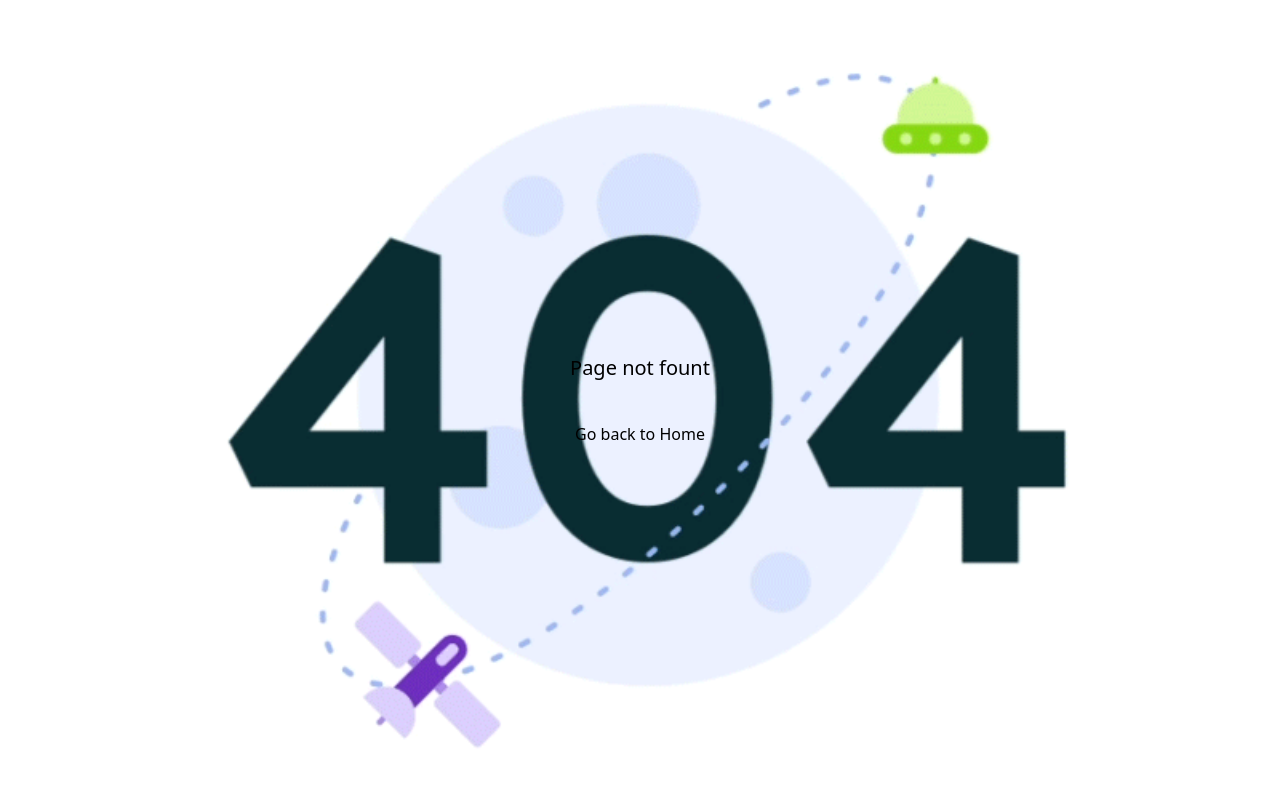
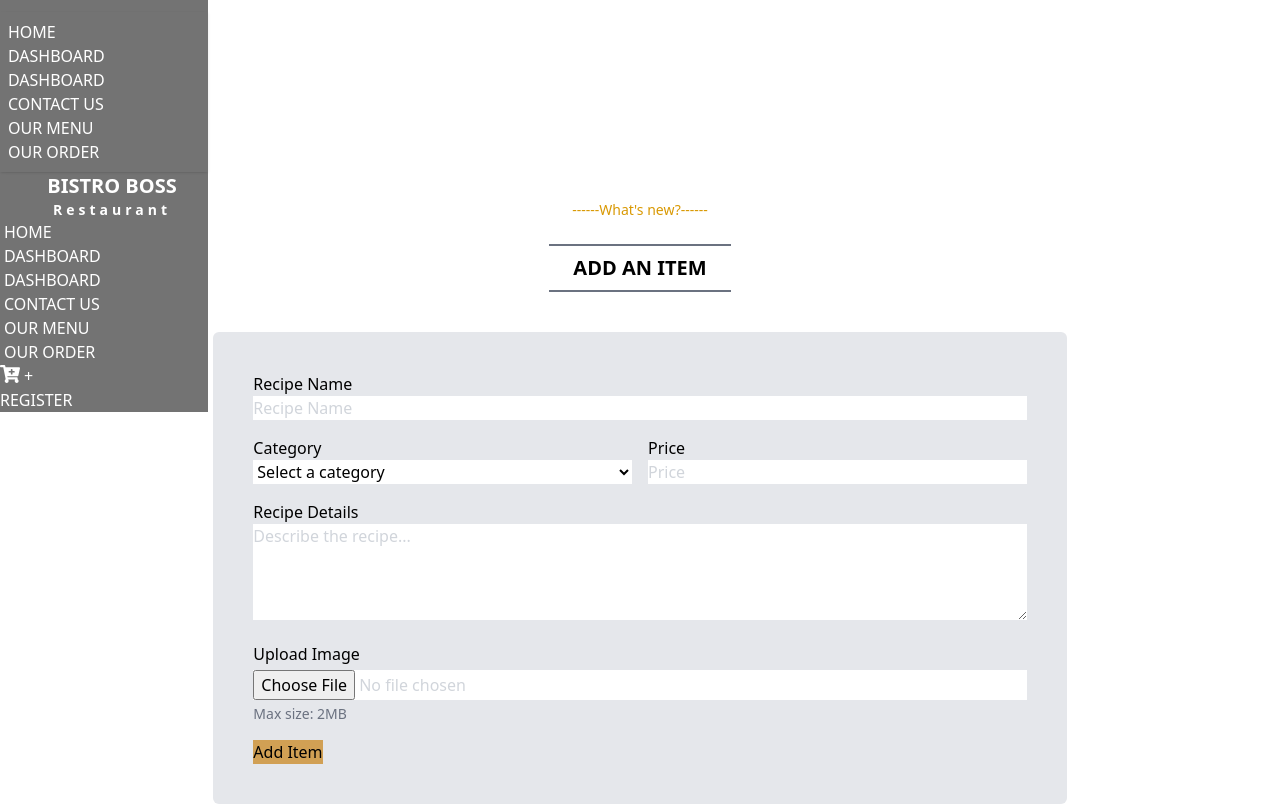
Before and after one commit to TanvirAhmed-1/Restaurant-web-project, a React (Vite) app: page /addProduct in a window 1280 px wide. Shown: the top 805 px of the page. Built offline with nearby package versions, Linux system fonts and the light colour scheme; no server answers.

Commit message:
add all product and show all product

```diff
--- a/package.json
+++ b/package.json
@@ -16,6 +16,7 @@
     "react": "^19.0.0",
     "react-dom": "^19.0.0",
     "react-helmet-async": "^2.0.5",
+    "react-hook-form": "^7.56.1",
     "react-icons": "^5.5.0",
     "react-parallax": "^3.5.2",
     "react-responsive-carousel": "^3.2.23",
--- /dev/null
+++ b/src/Dashbord/AddProduct.jsx
@@ -0,0 +1,133 @@
+import { useForm } from "react-hook-form";
+import HomeHeader from "../Pages/Home/HomeHeader";
+import axios from "axios";
+import useAxios from "../Share/useAxios";
+import Swal from "sweetalert2";
+
+const AddProduct = () => {
+  const { register, handleSubmit } = useForm();
+  const axiosBas=useAxios()
+
+const URL=import.meta.env.VITE_IMAGE_URL
+
+const onSubmit = async (data) => {
+    const fileImage = data.image[0];
+
+    // Prepare FormData
+    const formData = new FormData();
+    formData.append("image", fileImage);
+
+    try {
+      const res = await axios.post(URL, formData, {
+        headers: { "Content-Type": "multipart/form-data" },
+      });
+
+      const imageUrl = res.data?.data?.display_url;
+      console.log("Image uploaded:", imageUrl);
+
+      // product data
+      const sendData = {
+        name: data.recipeName,
+        recipe: data.recipeDetails,
+        image: imageUrl,
+        category: data.category,
+        price: parseFloat(data.price),
+      };
+
+      console.log(" Final Data to Send:", sendData);
+
+      // Send to backend
+      const res2= await axiosBas.post('/menu', sendData);
+      console.log(res2)
+      if(res2.data.acknowledged===true){
+           Swal.fire({
+             position: "top-end",
+             icon: "success",
+             title: "Product is Upload successfully",
+             showConfirmButton: false,
+             timer: 1500,
+           });
+      }
+    } catch (err) {
+      console.error(err);
+    }
+  };
+
+
+  return (
+    <div>
+      <HomeHeader pTitle="---What's new?---" header="ADD AN ITEM" />
+
+      <div className="bg-gray-200 w-8/12 mx-auto p-10 rounded-md mb-40">
+        <form onSubmit={handleSubmit(onSubmit)} className="space-y-4">
+          {/* Recipe Name */}
+          <div>
+            <label className="label text-black mb-1">Recipe Name</label>
+            <input
+              {...register("recipeName", { required: true })}
+              type="text"
+              className="input w-full bg-white text-black placeholder:text-gray-300"
+              placeholder="Recipe Name"
+            />
+          </div>
+
+          {/* Category and Price */}
+          <div className="flex gap-4">
+            <div className="flex-1">
+              <label className="label text-black mb-1">Category</label>
+              <select
+                {...register("category", { required: true })}
+                className="select w-full bg-white text-black placeholder:text-gray-300"
+              >
+                <option value="">Select a category</option>
+                <option value="Salad">Salad</option>
+                <option value="Pizza">Pizza</option>
+                <option value="Soup">Soup</option>
+                <option value="Dessert">Dessert</option>
+                <option value="Drinks">Drinks</option>
+              </select>
+            </div>
+
+            <div className="flex-1">
+              <label className="label text-black mb-1">Price</label>
+              <input
+                {...register("price", { required: true })}
+                type="number"
+                className="input w-full bg-white text-black placeholder:text-gray-300"
+                placeholder="Price"
+              />
+            </div>
+          </div>
+
+          {/* Recipe Details */}
+          <div>
+            <label className="label text-black mb-1">Recipe Details</label>
+            <textarea
+              {...register("recipeDetails", { required: true })}
+              className="textarea h-24 w-full bg-white text-black placeholder:text-gray-300"
+              placeholder="Describe the recipe..."
+            />
+          </div>
+
+          {/* File Upload */}
+          <div className="flex flex-col gap-1">
+            <label className="label text-black">Upload Image</label>
+            <input
+              {...register("image", { required: true })}
+              type="file"
+              className="file-input bg-white text-gray-300"
+            />
+            <span className="text-sm text-gray-500">Max size: 2MB</span>
+          </div>
+
+          {/* Submit Button */}
+          <button className="btn btn-neutral mt-4 bg-[#D1A054] border-none text-black">
+            Add Item
+          </button>
+        </form>
+      </div>
+    </div>
+  );
+};
+
+export default AddProduct;
--- /dev/null
+++ b/src/Dashbord/AllProducts.jsx
@@ -0,0 +1,56 @@
+import { FaTrash } from 'react-icons/fa';
+import HomeHeader from '../Pages/Home/HomeHeader';
+import useDataHook from '../Share/useDataHook';
+
+const AllProducts = () => {
+    const { menu } = useDataHook();
+    console.log(menu);
+
+    return (
+        <div>
+            <HomeHeader pTitle="---Hurry Up!---" header="MANAGE ALL ITEMS" />
+
+            <div className="overflow-x-auto p-4">
+                <table className="min-w-full bg-white border border-gray-300 text-black">
+                    <thead className="bg-gray-100">
+                        <tr>
+                            <th className="py-2 px-4 border">#</th>
+                            <th className="py-2 px-4 border">Image</th>
+                            <th className="py-2 px-4 border">Name</th>
+                            <th className="py-2 px-4 border">Category</th>
+                            <th className="py-2 px-4 border">Price</th>
+                            <th className="py-2 px-4 border">Recipe</th>
+                            <th className="py-2 px-4 border">Actions</th>
+                        </tr>
+                    </thead>
+                    <tbody>
+                        {menu?.map((item, index) => (
+                            <tr key={index} className="text-center text-black">
+                                <td className="py-2 px-4 border">{index + 1}</td>
+                                <td className="py-2 px-4 border">
+                                    <img
+                                        src={item.image}
+                                        alt={item.name}
+                                        className="w-16 h-16 object-cover mx-auto rounded"
+                                    />
+                                </td>
+                                <td className="py-2 px-4 w-auto border">{item.name}</td>
+                                <td className="py-2 px-4 border">{item.category}</td>
+                                <td className="py-2 px-4 border">${item.price}</td>
+                                <td className="py-2 px-4 border">{item.recipe}</td>
+
+                                <td className="py-2 px-4 border">
+                                    <button className="text-red-600 hover:text-red-800">
+                                        <FaTrash />
+                                    </button>
+                                </td>
+                            </tr>
+                        ))}
+                    </tbody>
+                </table>
+            </div>
+        </div>
+    );
+};
+
+export default AllProducts;
--- a/src/Dashbord/YourOrder.jsx
+++ b/src/Dashbord/YourOrder.jsx
@@ -5,7 +5,6 @@ import { RiDeleteBin6Line } from "react-icons/ri";
 import { Link } from "react-router-dom";
 import Swal from "sweetalert2";
 import { AuthContext } from "../components/Authountation/Authorization";
-import useAuth from "../Share/useAuth";
 import useAxios from "../Share/useAxios";
 
 const YourOrder = () => {
@@ -115,9 +114,9 @@ const YourOrder = () => {
 
   if (data?.length === 0) {
     return (
-      <div className="flex flex-col justify-center items-center p-6">
-        <IoBagAddOutline className="text-5xl text-red-400" />
-        <h1 className="text-lg font-semibold">You have No Order</h1>
+      <div className="flex flex-col justify-center items-center p-6 md:min-h-screen h-full">
+        <IoBagAddOutline className="text-6xl text-red-400" />
+        <h1 className="text-lg font-semibold text-black mb-2">You have No Order</h1>
         <h1 className="text-sm text-gray-500">Please Add to Order</h1>
       </div>
     );
@@ -125,7 +124,7 @@ const YourOrder = () => {
 
   return (
     <div className="bg-white px-4 py-6">
-      <h1 className="text-2xl font-bold mb-4">Your Order</h1>
+      <h1 className="text-2xl font-bold mb-4 text-center text-black">Your Order</h1>
       <div className="flex flex-col md:flex-row justify-center items-start gap-6">
         {/* Order List */}
         <div className="w-full md:w-[70%] grid gap-4">
--- a/src/Share/useAuth.jsx
+++ /dev/null
@@ -1,13 +0,0 @@
-
-
-const useAuth = () => {
-
-
-    return (
-        <div>
-
-        </div>
-    );
-};
-
-export default useAuth;
--- a/src/components/Navbar.jsx
+++ b/src/components/Navbar.jsx
@@ -22,7 +22,10 @@ const Navbar = () => {
               <NavLink to={"/"}>HOME</NavLink>
             </li>
             <li>
-            <NavLink to={"/login"}>DASHBOARD</NavLink>
+            <NavLink to={"/addProduct"}>DASHBOARD</NavLink>
+            </li>
+            <li>
+            <NavLink to={"/allProduct"}>DASHBOARD</NavLink>
             </li>
             <li>
             <NavLink to={"/contact"}>CONTACT US</NavLink>
@@ -72,8 +75,10 @@ const Navbar = () => {
         <ul className="menu menu-horizontal px-1">
            {navMenu}
         </ul>
+
       </div>
       <div className="navbar-end">
+
         {/* <div><img src={img1} className="w-12" alt="" srcset="" /></div> */}
         <NavLink to={"/yourOrder"} className="flex gap-1">
           <FaCartPlus  className="text-xl " />
--- a/src/components/Payment.jsx
+++ b/src/components/Payment.jsx
@@ -2,12 +2,13 @@ import React, { useEffect, useState } from "react";
 import Bkash from "../assets/icon/BKash.png";
 import PayPal from "../assets/icon/PayPal.png";
 import Swal from "sweetalert2";
-import { Link } from "react-router-dom";
+import { Link, useNavigate } from "react-router-dom";
 
 const Payment = () => {
   const [data, setData] = useState([]);
   const [loading, setLoading] = useState(true);
   const [selectedPayment, setSelectedPayment] = useState(null);
+  const navigate=useNavigate()
 
   useEffect(() => {
     const orderData = JSON.parse(localStorage.getItem("orderData"));
@@ -40,15 +41,19 @@ const Payment = () => {
       timer: 1500,
     });
 
+
+
     localStorage.removeItem("orderData");
+
+    navigate("/shop")
   };
 
   if (loading) {
-    return <div>Loading...</div>;
+    return <div className="text-black">Loading...</div>;
   }
 
   return (
-    <div className="w-11/12 md:w-10/12 mx-auto py-6">
+    <div className="w-11/12 md:w-10/12 mx-auto py-6 pt-40">
       <h1 className="text-2xl text-black text-center uppercase mb-6">
         Choose your Payment Option
       </h1>
@@ -88,8 +93,8 @@ const Payment = () => {
         {/* Summary Section */}
 
         <div className="w-full md:w-[40%]">
-          <div className="text-end">
-            <Link to={"/orderHistory"} className="py-2 px-3 text-black rounded-lg mb-1 bg-sky-400 hover:bg-sky-600">
+          <div className="text-end mb-3">
+            <Link to={"/orderHistory"} className="py-2 px-3 text-black rounded-lg bg-sky-400 hover:bg-sky-600">
               Order History
             </Link>
           </div>
```
Also changed, not shown: src/Routes/Router.jsx (+10 -0 lines), 2 other files (tests, documents, lock files or other folders).
